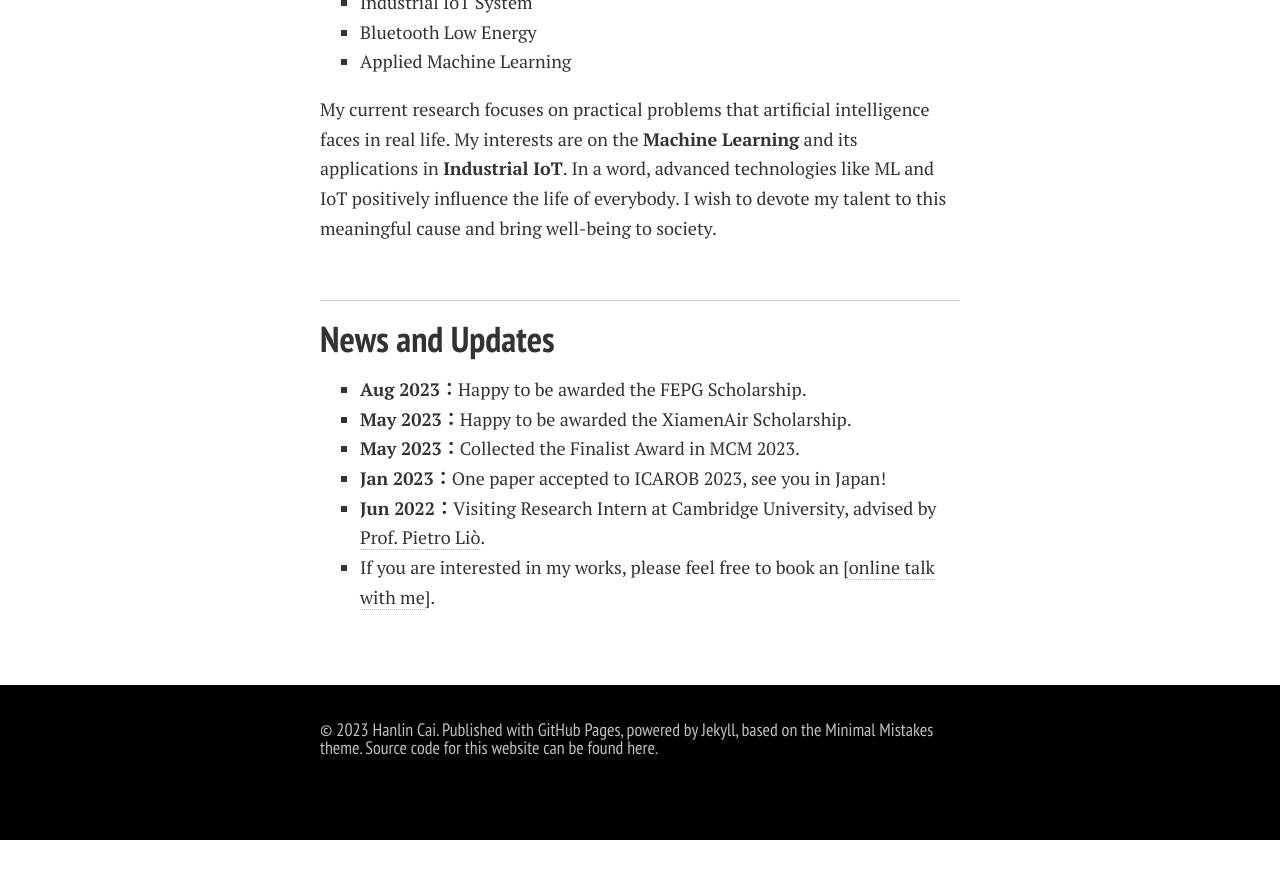
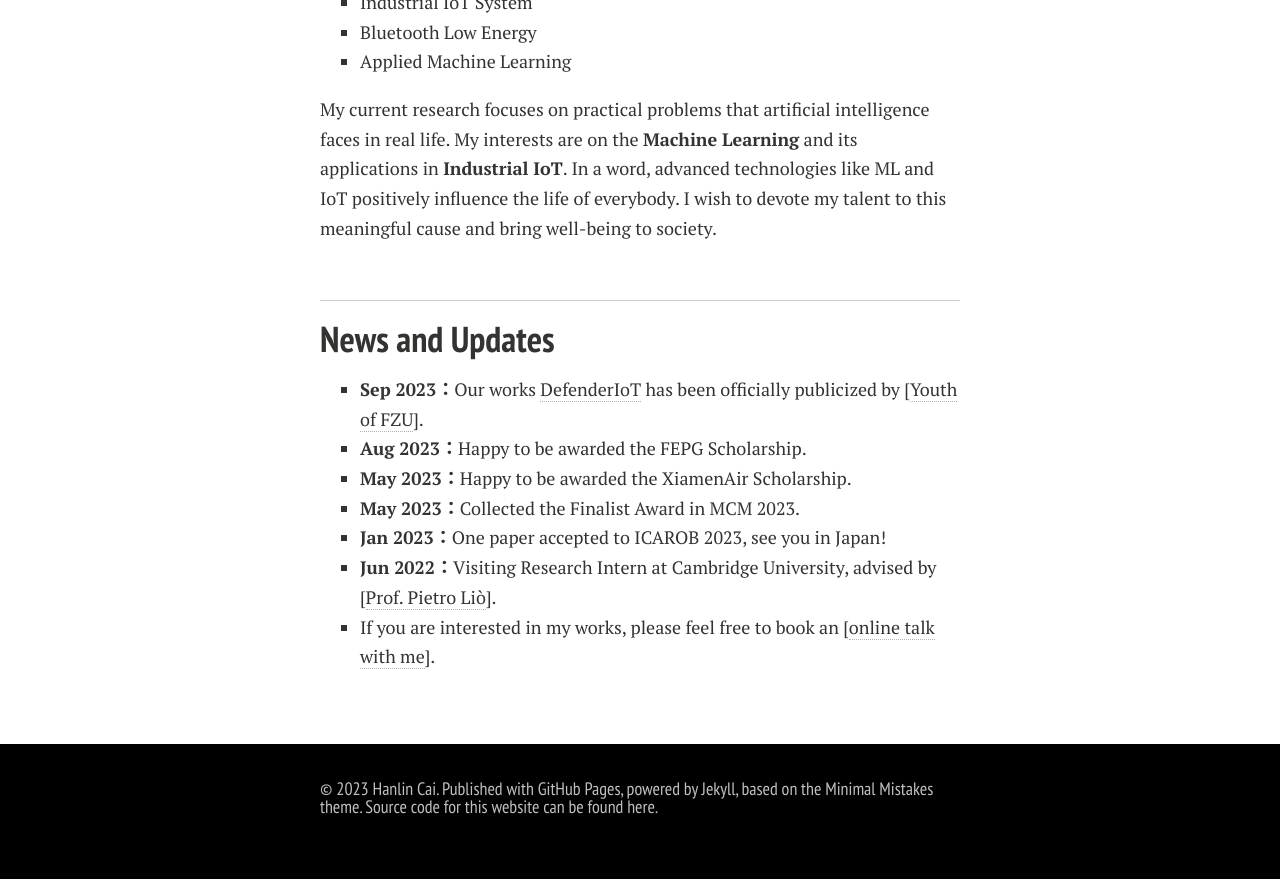
Before and after one commit to GuangLun2000/GuangLun2000.github.io, a Jekyll site: the page built from index.md, in a window 1280 px wide and 900 px high, scrolled down 880 px. Shown: the top 879 px of the window. Built offline with Jekyll 4.4.1, drawn with Linux system fonts in a browser that asks for light colours; nearby versions of some CDN libraries; comment, search, counter and statistics services are not loaded; a style sheet for code colours, icons or effects is not loaded; our own code applies the rules of GitHub Pages for plain Markdown files; before the commit the page ends 1720 px from its top, so only the background shows below that; some of the changed text lies outside the part shown.

Commit message:
Update index.md

```diff
--- a/index.md
+++ b/index.md
@@ -8,7 +8,7 @@
 
 Here is **Hanlin Cai (Lance, [蔡汉霖](https://caihanlin.com/file/蔡汉霖简历.pdf))**.
 
-I am a senior student majoring in **Automation** at Fuzhou University and **Robotics** at Maynooth University (Ireland, Combined Degrees). Currently, I am working as a research assistant in the **IACTIP Lab** (Provincial Key), advised by [Prof. Zhezhuang Xu](https://www.researchgate.net/profile/Zhezhuang-Xu). Here is [my CV](https://caihanlin.com/file/CV-HanlinCAI.pdf).
+I am a senior student majoring in **Automation** at Fuzhou University and **Robotics** at Maynooth University (Ireland, Combined Degrees). Currently, I am working as a research assistant in the **IACTIP Lab** (Provincial Key), advised by [Prof. Zhezhuang Xu](https://www.researchgate.net/profile/Zhezhuang-Xu). Here is [[my CV](https://caihanlin.com/file/CV-HanlinCAI.pdf)].
 
 <br>
 
@@ -39,9 +39,10 @@
 
 ## News and Updates
 
+- **Sep 2023：**Our works [DefenderIoT](https://fzuiot.site/) has been officially publicized by [[Youth of FZU](https://mp.weixin.qq.com/s/MF2NJQtEHsVwsm8Ym-l7Gg)].
 - **Aug 2023：**Happy to be awarded the FEPG Scholarship.
 - **May 2023：**Happy to be awarded the XiamenAir Scholarship.
 - **May 2023：**Collected the Finalist Award in MCM 2023.
 - **Jan 2023：**One paper accepted to ICAROB 2023, see you in Japan!
-- **Jun 2022：**Visiting Research Intern at Cambridge University, advised by [Prof. Pietro Liò](https://www.cl.cam.ac.uk/~pl219/ ).
+- **Jun 2022：**Visiting Research Intern at Cambridge University, advised by [[Prof. Pietro Liò](https://www.cl.cam.ac.uk/~pl219/ )].
 - If you are interested in my works, please feel free to book an [[online talk with me](https://calendly.com/lancecai/meet-with-lance)].
```
